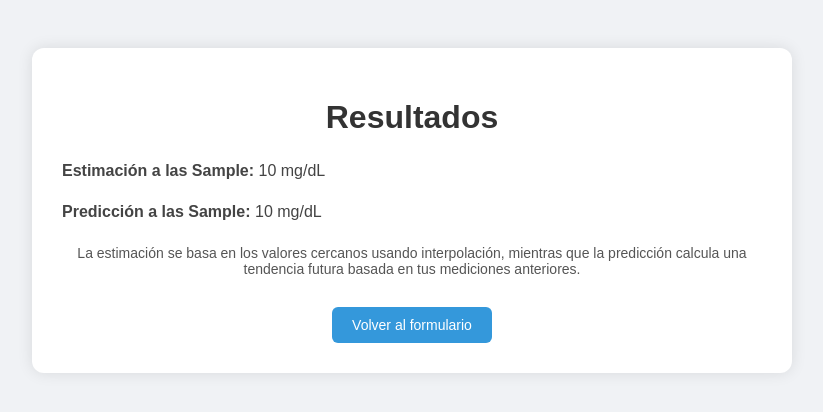
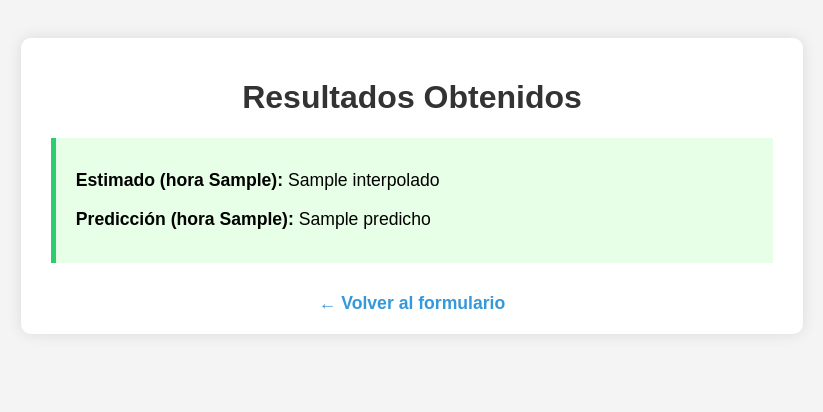
Before and after one commit to Mbautista13/glucosa, a Flask app: template templates/resultado.html in a window 1280 px wide. Shown: the top 412 px of the page, without its empty margins (228-1051 px from the left). Run offline with Flask 3, Linux system fonts and the light colour scheme; the template is opened without the code that fills it: most values are stand-ins (such as "Sample title", 1, 10 or a date in 2020).

Commit message:
Update resultado.html

```diff
--- a/templates/resultado.html
+++ b/templates/resultado.html
@@ -2,71 +2,66 @@
 <html lang="es">
 <head>
     <meta charset="UTF-8">
-    <title>Resultados - Predicción de Glucosa</title>
+    <title>Resultados de Predicción</title>
     <style>
         body {
             font-family: Arial, sans-serif;
-            background-color: #f0f2f5;
-            padding: 40px;
+            padding: 30px;
+            background-color: #f4f4f4;
         }
-        .container {
-            max-width: 700px;
+        .card {
             background-color: #fff;
+            padding: 20px 30px;
             margin: auto;
-            padding: 30px;
-            border-radius: 12px;
-            box-shadow: 0 0 15px rgba(0, 0, 0, 0.1);
+            width: 60%;
+            border-radius: 10px;
+            box-shadow: 0px 0px 15px rgba(0,0,0,0.1);
         }
-        h1, h2 {
+        h1 {
             text-align: center;
             color: #333;
         }
         .resultado {
-            font-size: 16px;
-            color: #444;
-            margin: 20px 0;
-            line-height: 1.6;
+            background-color: #e6ffe6;
+            padding: 15px 20px;
+            margin-top: 20px;
+            border-left: 5px solid #2ecc71;
+            font-size: 1.1em;
         }
-        .btn-volver {
+        .label {
+            font-weight: bold;
+        }
+        .volver {
+            margin-top: 30px;
             display: block;
-            width: fit-content;
-            margin: 30px auto 0;
-            background-color: #3498db;
-            color: white;
-            border: none;
-            padding: 10px 20px;
-            font-size: 14px;
-            cursor: pointer;
-            border-radius: 6px;
-            text-decoration: none;
             text-align: center;
         }
-        .btn-volver:hover {
-            background-color: #2980b9;
-        }
-        .explicacion {
-            font-size: 14px;
-            color: #555;
-            margin-top: 15px;
-            text-align: center;
+        .volver a {
+            text-decoration: none;
+            color: #3498db;
+            font-weight: bold;
+            font-size: 1.1em;
         }
     </style>
 </head>
 <body>
-    <div class="container">
-        <h1>Resultados</h1>
+    <div class="card">
+        <h1>Resultados Obtenidos</h1>
 
         <div class="resultado">
-            <!-- Aquí el backend debe insertar dinámicamente los resultados -->
-            <p><strong>Estimación a las <span>{{hora_interp}}</span>:</strong> {{valor_estimado}} mg/dL</p>
-            <p><strong>Predicción a las <span>{{hora_pred}}</span>:</strong> {{valor_predicho}} mg/dL</p>
+            <p>
+                <span class="label">Estimado (hora {{ hora_interp }}):</span>
+                {{ interpolado }}
+            </p>
+            <p>
+                <span class="label">Predicción (hora {{ hora_pred }}):</span>
+                {{ predicho }}
+            </p>
         </div>
 
-        <p class="explicacion">
-            La estimación se basa en los valores cercanos usando interpolación, mientras que la predicción calcula una tendencia futura basada en tus mediciones anteriores.
-        </p>
-
-        <a class="btn-volver" href="/">Volver al formulario</a>
+        <div class="volver">
+            <a href="/">← Volver al formulario</a>
+        </div>
     </div>
 </body>
 </html>
```
